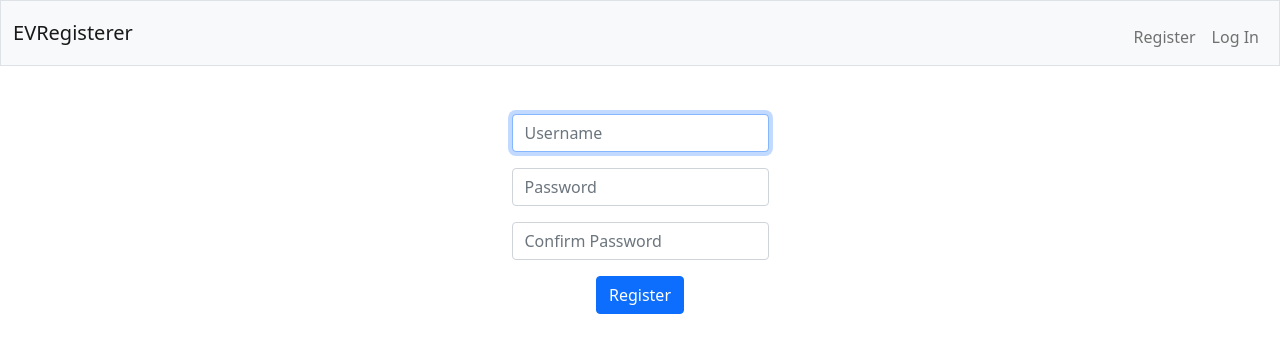
After one commit to qmuza/sql-inj-practice-1, a Flask app: page /register in a window 1280 px wide. The commit adds this page. Shown: the top 353 px of the page. Run offline with Flask 3, Linux system fonts and the light colour scheme.

Commit message:
Added register route

```diff
--- a/app.py
+++ b/app.py
@@ -35,7 +35,36 @@ def load_user(id):
 
 @app.route("/")
 def home():
-    return render_template("/home.html")
+    return render_template("/home.html", user=current_user)
+
+@app.route("/register", methods=['GET', 'POST'])
+def register():
+    if request.method == "POST":
+        username = request.form.get('username')
+        password = request.form.get('password')
+        confirmation = request.form.get('confirmation')
+
+        uname = Users.query.filter_by(username=username).first()
+
+        if uname:
+            flash('Username already registered!')
+        elif len(username) < 1:
+            flash('Must enter username!')
+        elif len(password) < 1:
+            flash('Must enter password!')
+        elif len(confirmation) < 1:
+            flash('Must confirm password.')
+        elif password != confirmation:
+            flash('Password confirmation must match.')
+        else:
+            registree = Users(username=username, password=generate_password_hash(password))
+            db.session.add(registree)
+            db.session.commit()
+            login_user(registree, remember="True")
+            flash('Succesfully registered!')
+            return redirect(url_for('home'))
+
+    return render_template("/register.html", user=current_user)
 
 if __name__ == '__main__':
     app.run(debug=True)
--- a/templates/base.html
+++ b/templates/base.html
@@ -30,7 +30,7 @@
                     <span class="navbar-toggler-icon"></span>
                 </button>
                 <div class="collapse navbar-collapse" id="navbar">
-                    {% if session["user_id"] %}
+                    {% if user.is_authenticated %}
                         <ul class="navbar-nav ms-auto mt-2">
                             <li class="nav-item"><a class="nav-link" href="/logout">Log Out</a></li>
                         </ul>
@@ -46,7 +46,7 @@
 
         {% if get_flashed_messages() %}
             <header>
-                <div class="alert alert-primary mb-0 text-center" role="alert">
+                <div class="alert alert-primary mb-0 text-centepr" role="alert">
                     {{ get_flashed_messages() | join(" ") }}
                 </div>
             </header>
--- /dev/null
+++ b/templates/register.html
@@ -0,0 +1,16 @@
+{% extends "base.html" %}
+
+{% block main %}
+    <form action="/register" method="post">
+        <div class="mb-3">
+            <input autocomplete="off" autofocus class="form-control mx-auto w-auto" id="username" name="username" placeholder="Username" type="text">
+        </div>
+        <div class="mb-3">
+            <input class="form-control mx-auto w-auto" id="password" name="password" placeholder="Password" type="password">
+        </div>
+        <div class="mb-3">
+            <input class="form-control mx-auto w-auto" id="confirmation" name="confirmation" placeholder="Confirm Password" type="password">
+        </div>
+        <button class="btn btn-primary" type="submit">Register</button>
+    </form>
+{% endblock %}
```
Also changed, not shown: instance/database.db.
